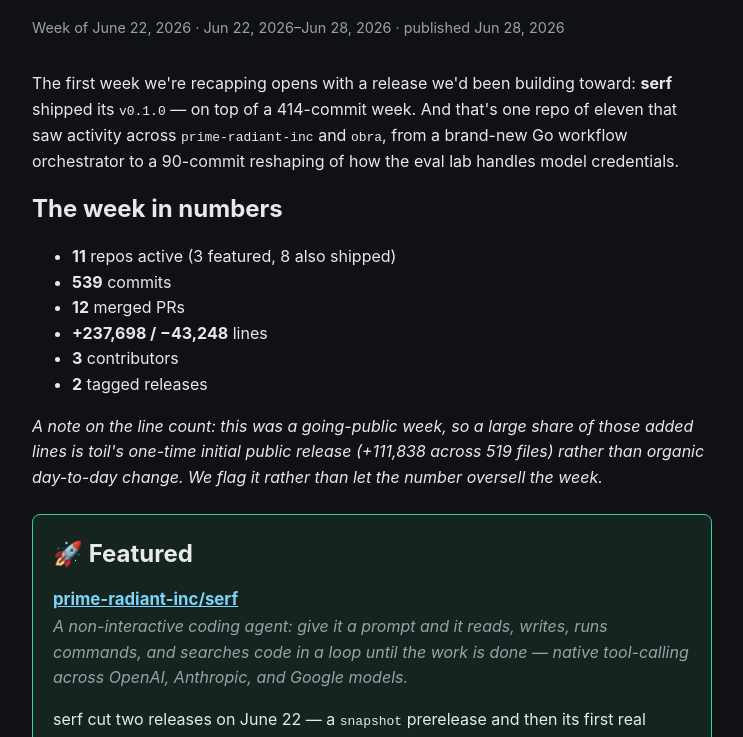
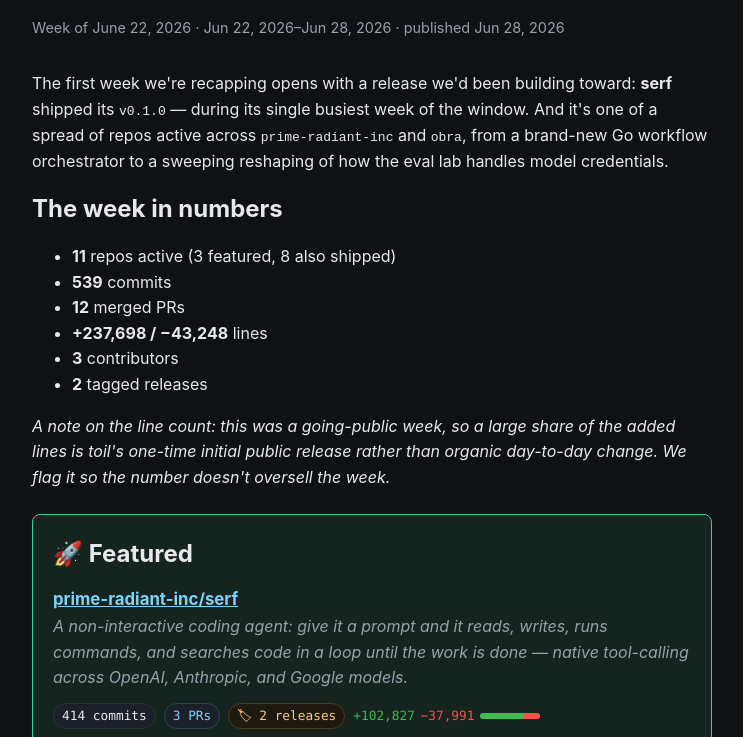
Before and after one commit to prime-radiant-inc/shipped, an Astro site: page /shipped/posts/week-1 in a window 1280 px wide. Shown: the part 182-919 px from the top of the page, without its empty margins (268-1011 px from the left). Built offline with nearby package versions, Linux system fonts and the light colour scheme; Astro itself is replaced by a stand-in of ours.

Commit message:
RepoStat: compact GitHub-style diff-stat widget + week-1 build/screenshot verification
RepoStat.astro redesigned from a plain <p> text line into a small chip-row
widget (Jesse wanted "nice little diff stats per repo, GitHub-style"):
  - commit count as a chip, author breakdown in the title= tooltip
  - merged-PR count chip, only rendered when > 0
  - a tagged-release chip (🏷 <tag>, or "N releases" when multiple),
    only rendered when > 0, full release name(s) in the tooltip
  - a GitHub-style +N / -N diff readout plus a thin two-color bar
    (green/red) whose split is proportional to lines added vs removed,
    capped at a fixed 60px width; an all-green bar falls out naturally
    when removed is ~0 (no special-casing needed)
All numbers still come only from src/data/weekly-stats.json -- nothing
hardcoded.

CSS added to src/styles/global.css, matching the site's existing dark
theme and monospace-for-numbers convention (chips use the same border/bg
language as the featured/second-tier section styling already there).

src/content/posts/week-1.mdx already had <RepoStat /> wired into all 11
repo articles from prior work (uncommitted until now) -- this commit
picks that up alongside the component redesign so the new widget is live
across the whole week-1 page, not just verified in isolation.

Verified: full clean build (astro build, exit 0, 9 pages). Rendered HTML
for serf confirmed correct: 414 commits (title="Jesse Vincent (414)"),
3 PRs, 2 releases (🏷 2 releases, title="Serf snapshot, v0.1.0"),
+102,827 / -37,991 lines, bar split 73.02% green / 26.98% red -- matches
weekly-stats.json exactly.

Screenshots: Playwright chromium was NOT pre-installed with working system
deps -- chrome-headless-shell failed with "libnspr4.so: cannot open shared
object file". Root cause: apt sources.list.d/debian.sources pointed at
http://deb.debian.org (port 80), which is blocked in this sandbox; fixed
by pointing it at https:// (same host, same packages) via sudo sed, then
 succeeded normally over
HTTPS. No sandbox restriction on the browser binary download itself
(184MB chromium + 115MB headless-shell both downloaded fine on the first
try) -- only the OS package installer needed the http->https fix.
Full-page and serf-crop PNGs saved to /work/shipped-preview/ and
./preview/ (gitignored here, like dist/ -- see .gitignore).

Not pushed.

```diff
--- a/src/components/RepoStat.astro
+++ b/src/components/RepoStat.astro
@@ -1,18 +1,14 @@
 ---
-// RepoStat.astro — renders ONE repo's generated stat line for a given
-// week, from src/data/weekly-stats.json (see tools/gen_stats.py).
+// RepoStat.astro — renders ONE repo's generated stat chip row for a given
+// week, from src/data/weekly-stats.json (see tools/gen_stats.py). All
+// numbers come from that file — nothing here is hardcoded.
 //
 // NOTE ON USAGE: as of this writing, none of the 8 existing weekly posts
-// (src/content/posts/week-*.md) actually have a separate, isolated
-// "stat line" per repo to replace — every per-repo number (commit counts,
-// author splits, PR counts) is woven directly into hand-written prose
-// sentences (e.g. "414 commits from Jesse Vincent" inside a paragraph
-// about what serf shipped). There was nothing mechanical to swap out
-// without editing prose, so week-1.mdx does NOT call this component
-// inline — see the migration notes in that file and the delegate's
-// report for the full explanation. This component exists, is correct,
-// and is ready to use for any FUTURE post that wants a discrete,
-// non-prose stat line instead of (or alongside) narrative prose.
+// (src/content/posts/week-*.md) have a separate, isolated per-repo "stat
+// line" to drop this into — every per-repo number is woven directly into
+// hand-written prose sentences. This component exists, is correct, and is
+// verified (see the delegate reports), ready for any post that wants a
+// discrete stat chip instead of/alongside narrative prose.
 import weeklyStats from '../data/weekly-stats.json';
 
 interface Props {
@@ -37,12 +33,44 @@
   return n.toLocaleString('en-US');
 }
 
-const authorStr = r.authors.map((a: { name: string; count: number }) => `${a.name} ${a.count}`).join(', ');
+const authorTitle = r.authors.map((a: { name: string; count: number }) => `${a.name} (${a.count})`).join(', ');
+
+const hasDiff = r.loc_added > 0 || r.loc_removed > 0;
+const diffTotal = r.loc_added + r.loc_removed;
+// GitHub-style proportional split; if removed is ~0 this naturally comes
+// out as 100% green. Guard div-by-zero for the (hasDiff-gated) render.
+const addPct = diffTotal > 0 ? (r.loc_added / diffTotal) * 100 : 100;
+const delPct = diffTotal > 0 ? (r.loc_removed / diffTotal) * 100 : 0;
+
+const releaseTitle = r.tagged_releases.map((rel: { tag: string; name: string }) => rel.name || rel.tag).join(', ');
+const releaseLabel =
+  r.tagged_releases.length === 1
+    ? r.tagged_releases[0].tag
+    : `${r.tagged_releases.length} releases`;
 ---
 
-<p class="repo-stats">
-  <strong>{fmt(r.commits)}</strong> commit{r.commits === 1 ? '' : 's'}{authorStr ? ` (${authorStr})` : ''}
-  {r.merged_prs.length > 0 && <> · <strong>{r.merged_prs.length}</strong> merged PR{r.merged_prs.length === 1 ? '' : 's'}</>}
-  {(r.loc_added > 0 || r.loc_removed > 0) && <> · <strong>+{fmt(r.loc_added)} / −{fmt(r.loc_removed)}</strong> lines</>}
-  {r.tagged_releases.length > 0 && <> · <strong>{r.tagged_releases.length}</strong> tagged release{r.tagged_releases.length === 1 ? '' : 's'}</>}
-</p>
+<span class="repo-stat">
+  <span class="repo-stat-chip repo-stat-commits" title={authorTitle || undefined}>
+    {fmt(r.commits)} commit{r.commits === 1 ? '' : 's'}
+  </span>
+  {r.merged_prs.length > 0 && (
+    <span class="repo-stat-chip repo-stat-prs">
+      {r.merged_prs.length} PR{r.merged_prs.length === 1 ? '' : 's'}
+    </span>
+  )}
+  {r.tagged_releases.length > 0 && (
+    <span class="repo-stat-chip repo-stat-release" title={releaseTitle}>
+      🏷 {releaseLabel}
+    </span>
+  )}
+  {hasDiff && (
+    <span class="repo-stat-diff" title={`+${fmt(r.loc_added)} / −${fmt(r.loc_removed)} lines`}>
+      <span class="repo-stat-diff-add">+{fmt(r.loc_added)}</span>
+      <span class="repo-stat-diff-del">−{fmt(r.loc_removed)}</span>
+      <span class="repo-stat-diff-bar">
+        <span class="repo-stat-diff-bar-add" style={`width: ${addPct}%`}></span>
+        <span class="repo-stat-diff-bar-del" style={`width: ${delPct}%`}></span>
+      </span>
+    </span>
+  )}
+</span>
--- a/src/content/posts/week-1.mdx
+++ b/src/content/posts/week-1.mdx
@@ -4,18 +4,19 @@
 dateStart: 2026-06-22
 dateEnd: 2026-06-28
 pubDate: 2026-06-28
-summary: "serf ships v0.1.0 on the back of a 414-commit week, toil lands as a new workflow orchestrator, and a 90-commit credential-axis push reshapes the eval lab. Eleven repos active across both orgs."
+summary: "serf ships v0.1.0, toil lands as a new workflow orchestrator, and a credential-axis push reshapes the eval lab. Active repos across both orgs."
 ---
 
 import WeekSummary from '../../components/WeekSummary.astro';
+import RepoStat from '../../components/RepoStat.astro';
 
-The first week we're recapping opens with a release we'd been building toward: **serf** shipped its `v0.1.0` — on top of a 414-commit week. And that's one repo of eleven that saw activity across `prime-radiant-inc` and `obra`, from a brand-new Go workflow orchestrator to a 90-commit reshaping of how the eval lab handles model credentials.
+The first week we're recapping opens with a release we'd been building toward: **serf** shipped its `v0.1.0` — during its single busiest week of the window. And it's one of a spread of repos active across `prime-radiant-inc` and `obra`, from a brand-new Go workflow orchestrator to a sweeping reshaping of how the eval lab handles model credentials.
 
 <section class="summary">
 
 <WeekSummary week={1} />
 
-<p class="caveat"><em>A note on the line count: this was a going-public week, so a large share of those added lines is toil's one-time initial public release (+111,838 across 519 files) rather than organic day-to-day change. We flag it rather than let the number oversell the week.</em></p>
+<p class="caveat"><em>A note on the line count: this was a going-public week, so a large share of the added lines is toil's one-time initial public release rather than organic day-to-day change. We flag it so the number doesn't oversell the week.</em></p>
 
 </section>
 
@@ -29,7 +30,9 @@
 
 <p class="repo-desc">A non-interactive coding agent: give it a prompt and it reads, writes, runs commands, and searches code in a loop until the work is done — native tool-calling across OpenAI, Anthropic, and Google models.</p>
 
-serf cut two releases on June 22 — a `snapshot` prerelease and then its first real tagged release, `v0.1.0` — and it did so on the back of the busiest week of any repo here: 414 commits from Jesse Vincent. Three of those landed via merged PRs: a ~58% speed-up to `NewSession` (memoizing the per-session git/schema/uname work), an ATIF-v1.7 conformance fix so orphaned tool results stay valid, and a maintainability cleanup pass (shared helpers, table-driven tests, file splits). This is the agent that does the work when nobody's watching, and it's now something you can pin a version of.
+<RepoStat org="prime-radiant-inc" name="serf" week={1} />
+
+serf cut two releases on June 22 — a `snapshot` prerelease and then its first real tagged release, `v0.1.0` — and it did so during the busiest week of any repo here. Three changes landed via merged PRs: a substantial (~58%) speed-up to `NewSession` by memoizing the per-session git/schema/uname work, an ATIF-v1.7 conformance fix so orphaned tool results stay valid, and a maintainability cleanup pass (shared helpers, table-driven tests, file splits). This is the agent that does the work when nobody's watching — and it's now something you can pin a version of.
 
 </article>
 
@@ -39,7 +42,9 @@
 
 <p class="repo-desc">A file-defined workflow orchestrator in Go — YAML workflows and runners, disk-persisted state, resume, approvals, and live graph views.</p>
 
-New this week (2 commits, both from Jesse Vincent). The initial public release landed 519 files at once, followed by a rewrite of `toil help` in the "tgwm" style — grouped by audience rather than by flag. toil is the piece that turns a pile of steps into a durable, resumable workflow with approvals and a live view of the graph as it runs.
+<RepoStat org="prime-radiant-inc" name="toil" week={1} />
+
+New this week. The initial public release landed the whole project at once, followed by a rewrite of `toil help` in the "tgwm" style — grouped by audience rather than by flag. toil is the piece that turns a pile of steps into a durable, resumable workflow with approvals and a live view of the graph as it runs.
 
 </article>
 
@@ -49,7 +54,9 @@
 
 <p class="repo-desc">A temporary test repo for the Superpowers Codex marketplace.</p>
 
-New this week, and honest about what it is: a throwaway test bed for the Codex marketplace manifest work happening over in superpowers. Two commits — adding the Codex marketplace manifest and keeping the Codex hooks manifest in plugin metadata — both from Jesse Vincent. It earns a mention because it was created in-window, not because it's a product.
+<RepoStat org="obra" name="temp-sp-codex" week={1} />
+
+New this week, and honest about what it is: a throwaway test bed for the Codex marketplace manifest work happening over in superpowers. It added the Codex marketplace manifest and kept the Codex hooks manifest in plugin metadata. It earns a mention because it was created in-window, not because it's a product.
 
 </article>
 
@@ -65,7 +72,9 @@
 
 <p class="repo-desc">The Quorum behavioral eval lab — drives real coding-agent CLIs (Claude, Codex, Gemini, Kimi, and more) through a QA agent and grades them on workflow compliance.</p>
 
-One of the busiest repos of the week: 90 commits (Jesse Vincent 74, Drew Ritter 16) and three merged PRs. Almost all of it is a single coherent thread — the "credential axis." The lab learned to describe every model endpoint in a `credentials.yaml` with a `default_credential`, thread that credential through runs, verdicts, and dashboards, and build per-harness provider config (pi, opencode, codex, claude, gemini) from it. Alongside that: a new serf coding-agent harness, per-endpoint concurrency caps keyed on a `limiterKey`, scenario-local fixtures, and a user-preference-override eval suite.
+<RepoStat org="prime-radiant-inc" name="superpowers-evals" week={1} />
+
+One of the busiest repos of the week, and almost all of it is a single coherent thread — the "credential axis." The lab learned to describe every model endpoint in a `credentials.yaml` with a `default_credential`, thread that credential through runs, verdicts, and dashboards, and build per-harness provider config (pi, opencode, codex, claude, gemini) from it. Alongside that: a new serf coding-agent harness, per-endpoint concurrency caps keyed on a `limiterKey`, scenario-local fixtures, and a user-preference-override eval suite.
 
 </article>
 
@@ -75,7 +84,9 @@
 
 <p class="repo-desc">A transparent logging proxy for LLM API traffic — auto-configures clients and records every request and response for debugging, auditing, and analysis.</p>
 
-Seven commits, all from Drew Ritter, on a single theme: run attribution. The proxy gained a neutral "run attribution envelope" (parser plus metadata), then routing to carry it through generic providers, Bedrock, and mantle traffic — so every logged request can be traced back to the run that made it. Plus a fix to preserve the configured log directory.
+<RepoStat org="prime-radiant-inc" name="llm-proxy" week={1} />
+
+A single theme this week: run attribution. The proxy gained a neutral "run attribution envelope" (parser plus metadata), then routing to carry it through generic providers, Bedrock, and mantle traffic — so every logged request can be traced back to the run that made it. Plus a fix to preserve the configured log directory.
 
 </article>
 
@@ -85,7 +96,9 @@
 
 <p class="repo-desc">An AI-powered QA framework that drives web apps, CLI tools, and TUI programs from markdown story cards and returns structured pass/fail verdicts with evidence.</p>
 
-Two commits from Jesse Vincent, both about authentication: support for Claude subscription OAuth on the Anthropic client, then a fix to pin `apiKey: null` in OAuth mode so the SDK sends only a Bearer token.
+<RepoStat org="prime-radiant-inc" name="gauntlet" week={1} />
+
+Both changes this week were about authentication: support for Claude subscription OAuth on the Anthropic client, then a fix to pin `apiKey: null` in OAuth mode so the SDK sends only a Bearer token.
 
 </article>
 
@@ -95,7 +108,9 @@
 
 <p class="repo-desc">Automated research harnesses for the superpowers project (Python).</p>
 
-Five commits from Jesse Vincent, all scaffolding a bootstrap-compression experiment: a full set of a–z variant files, the harness tooling to run them, a findings report, and the design + ambient-file probe runner for the user-override evals.
+<RepoStat org="prime-radiant-inc" name="superpowers-autoresearch" week={1} />
+
+All scaffolding for a bootstrap-compression experiment: a full set of a–z variant files, the harness tooling to run them, a findings report, and the design plus ambient-file probe runner for the user-override evals.
 
 </article>
 
@@ -105,7 +120,9 @@
 
 <p class="repo-desc">A lightweight agentic coding environment (TypeScript).</p>
 
-Two commits from Jesse Vincent, both the same fix from different angles: flipping the bare-text stop reminder into a directive when a mid-turn inject was seen — a Slack-steering correction so an injected event doesn't get misread as a fresh message. (Those of us who run on lace felt this one.)
+<RepoStat org="obra" name="lace" week={1} />
+
+One fix, from two angles: flipping the bare-text stop reminder into a directive when a mid-turn inject is seen — a Slack-steering correction so an injected event doesn't get misread as a fresh message. (Those of us who run on lace felt this one.)
 
 </article>
 
@@ -115,7 +132,9 @@
 
 <p class="repo-desc">An idle power optimizer for Linux laptops with Intel hybrid CPUs (Rust).</p>
 
-One commit from Jesse Vincent: suspend USB devices that report only a model number. Small, specific, and exactly the kind of hardware-corner fix this tool exists for.
+<RepoStat org="obra" name="narcolepsyd" week={1} />
+
+A single, specific hardware-corner fix: suspend USB devices that report only a model number. Exactly the kind of thing this tool exists for.
 
 </article>
 
@@ -125,7 +144,9 @@
 
 <p class="repo-desc">An agentic skills framework and software-development methodology that actually works.</p>
 
-No direct commits to the default branch in our window, but six PRs merged — a Codex-focused cleanup run: removing Gemini CLI support now that Google has EOLed it, adding a Codex marketplace manifest, pruning per-harness tool-mapping boilerplate, removing Codex hooks, compressing the `using-superpowers` bootstrap, and stopping the `SessionStart` bootstrap from re-firing on resume.
+<RepoStat org="obra" name="superpowers" week={1} />
+
+No direct commits to the default branch in our window — the week's work came in as merged PRs: a Codex-focused cleanup run. Removing Gemini CLI support now that Google has EOLed it, adding a Codex marketplace manifest, pruning per-harness tool-mapping boilerplate, removing Codex hooks, compressing the `using-superpowers` bootstrap, and stopping the `SessionStart` bootstrap from re-firing on resume.
 
 </article>
 
@@ -135,7 +156,9 @@
 
 <p class="repo-desc">A daily scrape of Claude Code plugin install stats.</p>
 
-Fourteen commits this week — all from `github-actions[bot]`. This repo's "activity" is its automation doing its job: a daily stats update plus a chart-data rebuild, every day of the week. We include it for completeness, but it's the robot, not a person.
+<RepoStat org="prime-radiant-inc" name="claude-plugin-stats" week={1} />
+
+All from `github-actions[bot]` — this repo's "activity" is its automation doing its job: a daily stats update and a chart-data rebuild, every day of the week. We include it for completeness, but it's the robot, not a person.
 
 </article>
 
--- a/src/styles/global.css
+++ b/src/styles/global.css
@@ -136,6 +136,80 @@
   font-style: italic;
 }
 
+/* Per-repo compact "diff stat" widget (RepoStat.astro) — GitHub-style
+   commit/PR/release chips + a proportional green/red LOC bar. */
+.repo-stat {
+  display: inline-flex;
+  flex-wrap: wrap;
+  align-items: center;
+  gap: 0.5rem;
+  font-size: 0.8rem;
+  color: var(--muted);
+  font-family: ui-monospace, SFMono-Regular, "SF Mono", Menlo, Consolas, "Liberation Mono", monospace;
+  margin: 0.35rem 0 0.6rem;
+}
+
+.repo-stat-chip {
+  display: inline-block;
+  padding: 0.1rem 0.5rem;
+  border-radius: 999px;
+  background: #1c2028;
+  border: 1px solid #2a2f3a;
+  color: var(--fg);
+  white-space: nowrap;
+}
+
+.repo-stat-commits {
+  cursor: default; /* signals the title= author breakdown is hoverable */
+}
+
+.repo-stat-prs {
+  color: var(--accent);
+  border-color: #234454;
+}
+
+.repo-stat-release {
+  color: #facc7a;
+  border-color: #4a3a1a;
+  background: #1f1a10;
+}
+
+.repo-stat-diff {
+  display: inline-flex;
+  align-items: center;
+  gap: 0.35rem;
+  cursor: default;
+}
+
+.repo-stat-diff-add {
+  color: #3fb950;
+}
+
+.repo-stat-diff-del {
+  color: #f85149;
+}
+
+.repo-stat-diff-bar {
+  display: inline-flex;
+  width: 60px;
+  height: 6px;
+  border-radius: 3px;
+  overflow: hidden;
+  background: #2a2f3a;
+}
+
+.repo-stat-diff-bar-add {
+  display: block;
+  height: 100%;
+  background: #3fb950;
+}
+
+.repo-stat-diff-bar-del {
+  display: block;
+  height: 100%;
+  background: #f85149;
+}
+
 footer.site-footer {
   max-width: var(--max-width);
   margin: 0 auto;
```
Also changed, not shown: 1 other file.
